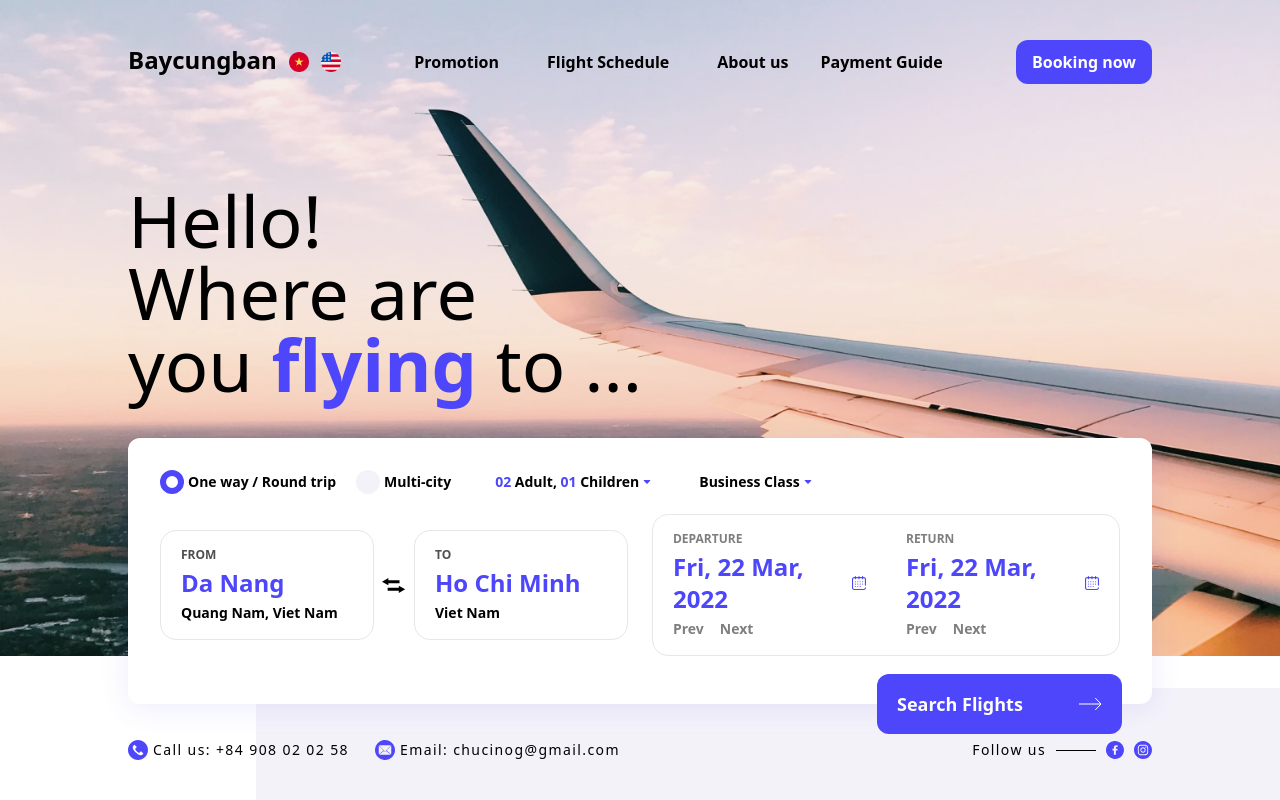
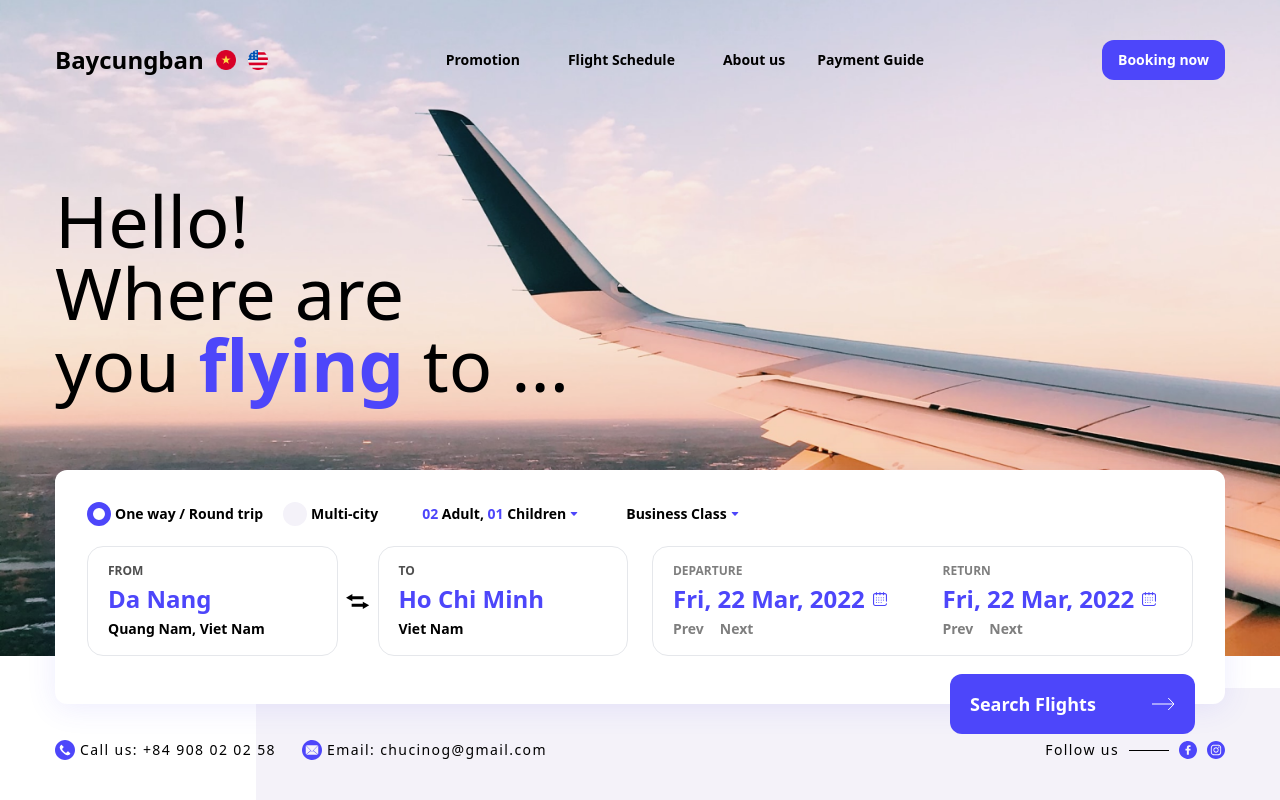
Before and after one commit to PhamTranHuy/baycungban, a React (Create React App) app: page /home in a window 1280 px wide. Built offline with nearby package versions, Linux system fonts and the light colour scheme.

Commit message:
update page max-width, update flight style

```diff
--- a/src/components/FlightSchedule/FlightsInfo/Flight.jsx
+++ b/src/components/FlightSchedule/FlightsInfo/Flight.jsx
@@ -7,29 +7,29 @@ const FLIGHT = {
 function Flight() {
     return (
         <div className="bg-white rounded-xl p-4">
-            <div className="flex justify-between text-sm">
+            <div className="flex justify-between items-center text-sm">
                 <div className="flex-center">
                     <div className="w-[30px] h-[30px] flex-center border rounded-md">
                         <img className="w-5 h-auto" src={process.env.PUBLIC_URL + '/assets/flight-schedule/VJ.png'} alt="" />
                     </div>
-                    <div className="ml-3 font-bold tracking-widest">VIETNAM AIRLINES</div>
+                    <div className="ml-3 font-semibold tracking-widest">VIETNAM AIRLINES</div>
                 </div>
                 <MiniSchedule />
                 <div>
                     <div className="flex-center mb-2">
                         <img src={process.env.PUBLIC_URL + '/assets/flight-schedule/bag.svg'} alt="" />
-                        <div>Baggage <span className="text-purple font-bold">20kg</span></div>
+                        <div className="ml-2">Baggage <span className="text-purple font-semibold">20kg</span></div>
                     </div>
                     <div className="flex-center">
                         <img src={process.env.PUBLIC_URL + '/assets/flight-schedule/meal.svg'} alt="" />
-                        <div>In-flight <span className="text-purple font-bold">Meal</span></div>
+                        <div className="ml-2">In-flight <span className="text-purple font-semibold">Meal</span></div>
                     </div>
                 </div>
                 <div>
-                    <div>gia truoc sale</div>
-                    <div>gia sau sale</div>
+                    <div className="mb-2 text-grey line-through">1,322,000 vnd</div>
+                    <div className="text-[#F06336] font-semibold">1,322,000 vnd</div>
                 </div>
-                <button>Choose</button>
+                <button className="h-fit px-4 py-1 rounded-xl font-semibold text-[#F06336] bg-[#fef0eb]">Choose</button>
             </div>
             <div>
                 <div>FLIGHT DETAIL</div>
--- a/src/components/FlightSchedule/FlightsInfo/Flight/MiniSchedule.jsx
+++ b/src/components/FlightSchedule/FlightsInfo/Flight/MiniSchedule.jsx
@@ -2,7 +2,7 @@
 function MiniSchedule() {
     return (
         <div className="flex items-center">
-            <div className="font-bold">
+            <div className="font-semibold">
                 <div className="mb-1">21:40</div>
                 <div className="text-[10px] bg-[#eeedff] rounded-[100px]">DAD</div>
             </div>
@@ -15,7 +15,7 @@ function MiniSchedule() {
                 </div>
                 <div className="text-xs">Direct</div>
             </div>
-            <div className="font-bold">
+            <div className="font-semibold">
                 <div className="mb-1">23:10</div>
                 <div className="text-[10px] bg-[#eeedff] rounded-[100px]">DAD</div>
             </div>
--- a/src/components/FlightSchedule/FlightsInfo/FlightsInfo.jsx
+++ b/src/components/FlightSchedule/FlightsInfo/FlightsInfo.jsx
@@ -8,7 +8,7 @@ function FlightsInfo() {
                 <Filter />
                 <Flight />
             </div>
-            <div className="basis-[28%]"></div>
+            <div className="basis-1/5"></div>
         </div>
     )
 }
--- a/src/components/Header/Header.jsx
+++ b/src/components/Header/Header.jsx
@@ -5,7 +5,7 @@ import NavigationBar from './NavigationBar'
 function Header() {
     const location = useLocation();
     return (
-        <div className={clsx("w-full",
+        <div className={clsx("w-full z-10",
             location.pathname !== '/home' ? "py-6 bg-[#4D46FA] text-white" : "absolute py-10 bg-transparent text-black")}>
             <div className="home-max-w m-auto flex justify-between w-full">
                 <div className="flex text-2xl leading-10 font-bold">
@@ -21,7 +21,7 @@ function Header() {
                 </div>
                 <NavigationBar />
                 <button className={clsx(
-                    "py-2.5 px-4 rounded-xl bg-[#4D46FA] text-white font-semibold",
+                    "py-2.5 px-4 rounded-xl bg-[#4D46FA] text-white font-semibold text-sm",
                     location.pathname !== '/home' ? "bg-white text-[#4D46FA]" : "bg-[#4D46FA] text-white"
                 )}>Booking now</button>
             </div>
--- a/src/components/Header/NavigationBar.jsx
+++ b/src/components/Header/NavigationBar.jsx
@@ -4,7 +4,7 @@ import { NavLink } from 'react-router-dom'
 
 function NavigationBar() {
     return (
-        <div className="flex justify-between items-center">
+        <div className="flex justify-between items-center text-sm">
             <button className="mx-4 font-semibold">Promotion</button>
             <NavLink to="/flight-schedule" className={({ isActive }) => (clsx(`mx-4 py-2 px-4 rounded-[100px]
                 font-semibold
--- a/src/components/Home/Home.jsx
+++ b/src/components/Home/Home.jsx
@@ -6,11 +6,12 @@ function Home() {
             backgroundImage: `url(${process.env.PUBLIC_URL + "/assets/home/background-img.png"})`,
             backgroundSize: "100% 82%"
         }}>
-            <div className="absolute bottom-1/2 left-[10%]
-                home-max-w m-auto text-left text-7xl font-light">
-                <h1 className="a">Hello!</h1>
-                <h1 className="a">Where are</h1>
-                <h1 className="a">
+            <div className="relative m-auto home-max-w h-full">
+                <div className="absolute bottom-1/2
+                    m-auto text-left text-7xl font-light">
+                    <h1>Hello!</h1>
+                    <h1>Where are</h1>
+                    <h1>
                         you <span className="text-[#4D46FA] font-semibold">flying</span> to ...
                     </h1>
                 </div>
@@ -19,6 +20,7 @@ function Home() {
                     h-[150px] top-[86%] right-0 left-[20%]
                     h-full bg-[#F4F2F9]" />
             </div>
+        </div>
     )
 }
 
--- a/src/components/Home/SearchFlights/SearchFlights.jsx
+++ b/src/components/Home/SearchFlights/SearchFlights.jsx
@@ -4,7 +4,7 @@ import FlightSchedule from "./FlightSchedule/FlightSchedule"
 
 function SearchFlights() {
     return (
-        <div className="absolute bottom-[12%] left-[10%] right-[10%]
+        <div className="absolute bottom-[12%] right-0 left-0
             home-max-w px-8 pt-8 pb-12 m-auto
             bg-white rounded-xl"
             style={{boxShadow: '0px 4px 30px rgba(77, 70, 250, 0.1)'}}>
--- a/src/index.css
+++ b/src/index.css
@@ -23,6 +23,6 @@ code {
     @apply flex justify-center items-center;
   }
   .home-max-w, .flight-schedule-max-w {
-    @apply max-w-[80%]
+    @apply max-w-[1170px]
   }
 }
--- a/tailwind.config.js
+++ b/tailwind.config.js
@@ -8,6 +8,7 @@ module.exports = {
     colors: {
       ...colors,
       'purple': '#4D46FA',
+      'grey': '#a6a6a6'
     },
   },
   plugins: [],
```
Lines whose indentation alone changed are shown as unchanged.
